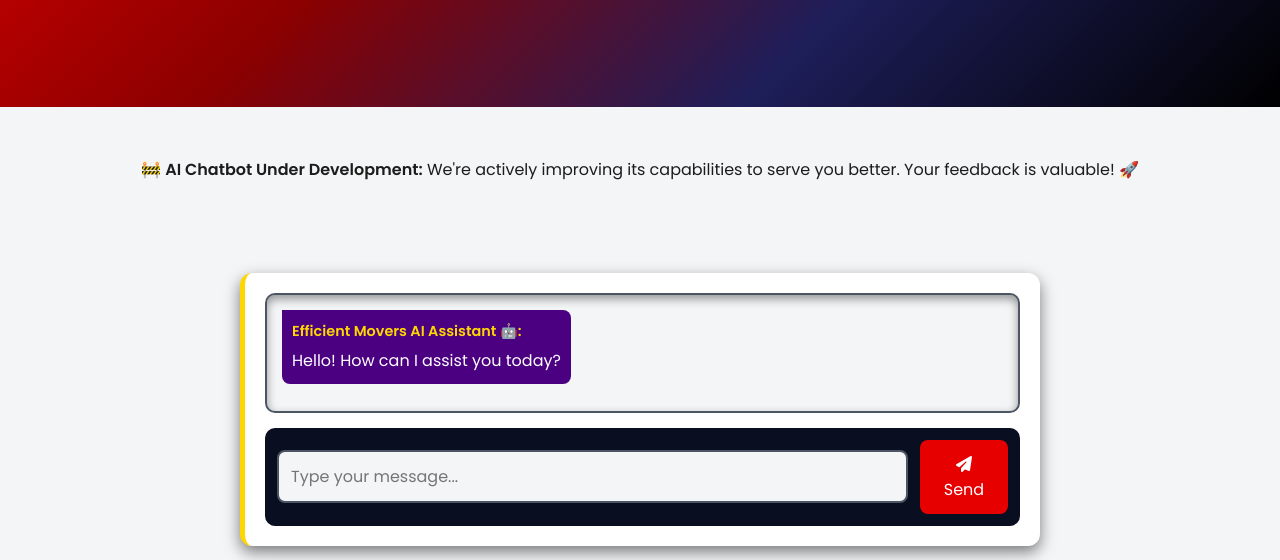
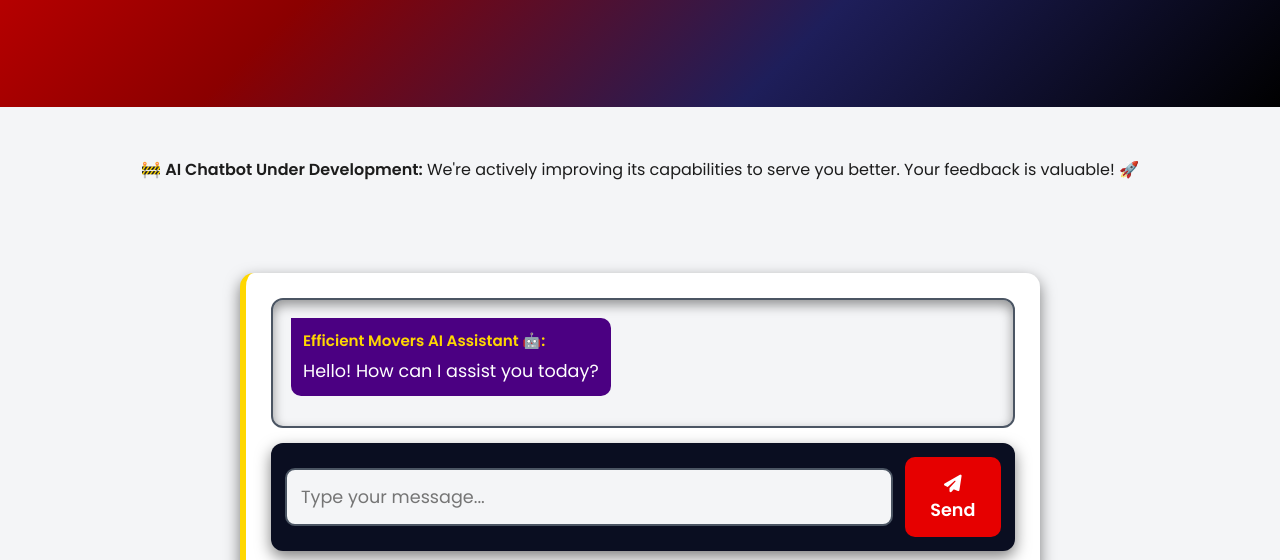
Before and after one commit to xtcedro/efm, a website with bundled scripts: page public/chatbot.html in a window 1280 px wide. Shown: the part 238-798 px from the top of the page. Built offline with nearby package versions, Linux system fonts and the light colour scheme; no server answers.

Commit message:
Update chatbot.css

```diff
--- a/public/assets/css/chatbot.css
+++ b/public/assets/css/chatbot.css
@@ -1,27 +1,44 @@
-/* ✅ Import Font */
+/* ✅ Import Elegant Font */
 @import url('https://fonts.googleapis.com/css2?family=Poppins:wght@300;400;600&display=swap');
 
-/* ✅ Chatbot General Styles */
+/* ✅ Chatbot Container */
 .chat-container {
     max-width: 800px;
     margin: 40px auto;
-    padding: 20px;
+    padding: 25px;
     background: var(--card-bg);
     box-shadow: var(--shadow);
-    border-radius: 12px;
-    border-left: 5px solid var(--secondary-color);
-    animation: fadeIn 1s ease-in-out;
+    border-radius: 14px;
+    border-left: 6px solid var(--secondary-color);
+    animation: fadeIn 0.8s ease-in-out;
+    transition: transform 0.3s ease-in-out;
+}
+
+.chat-container:hover {
+    transform: translateY(-5px);
 }
 
 /* ✅ Chat Box Styling */
 .chat-box {
-    max-height: 400px;
+    max-height: 450px;
     overflow-y: auto;
-    padding: 15px;
+    padding: 18px;
     background: var(--background-light);
-    border-radius: 10px;
+    border-radius: 12px;
     border: 2px solid var(--border-color);
-    box-shadow: inset 0 4px 10px var(--shadow-color);
+    box-shadow: inset 0 5px 12px var(--shadow-color);
+    scrollbar-width: thin;
+    scrollbar-color: var(--secondary-color) var(--background-light);
+}
+
+/* ✅ Scrollbar Customization */
+.chat-box::-webkit-scrollbar {
+    width: 8px;
+}
+
+.chat-box::-webkit-scrollbar-thumb {
+    background: var(--secondary-color);
+    border-radius: 8px;
 }
 
 /* ✅ Chat Messages */
@@ -29,10 +46,17 @@
     display: flex;
     flex-direction: column;
     margin-bottom: 12px;
-    padding: 10px;
-    border-radius: 8px;
+    padding: 12px;
+    border-radius: 10px;
     width: fit-content;
-    max-width: 80%;
+    max-width: 75%;
+    font-size: 1.1rem;
+    line-height: 1.5;
+    transition: transform 0.3s ease-in-out;
+}
+
+.chat-message:hover {
+    transform: scale(1.02);
 }
 
 /* ✅ User Messages */
@@ -42,6 +66,7 @@
     color: var(--text-light);
     border-top-right-radius: 0;
     text-align: left;
+    font-weight: 600;
 }
 
 /* ✅ Bot Messages */
@@ -51,13 +76,14 @@
     color: var(--text-light);
     border-top-left-radius: 0;
     text-align: left;
+    font-weight: 500;
 }
 
 /* ✅ Bot & User Labels */
 .user-label,
 .bot-label {
     font-weight: bold;
-    font-size: 0.9rem;
+    font-size: 0.95rem;
     margin-bottom: 5px;
     display: block;
 }
@@ -69,28 +95,30 @@
 /* ✅ Input Container */
 .input-container {
     display: flex;
-    padding: 12px;
+    padding: 14px;
     background: var(--background-dark);
-    border-radius: 10px;
+    border-radius: 12px;
     align-items: center;
     margin-top: 15px;
+    box-shadow: var(--shadow);
 }
 
 /* ✅ Input Field */
 #user-input {
     flex-grow: 1;
-    padding: 12px;
-    font-size: 1rem;
+    padding: 14px;
+    font-size: 1.1rem;
     border: 2px solid var(--border-color);
-    border-radius: 8px;
+    border-radius: 10px;
     background: var(--background-light);
     color: var(--text-dark);
-    transition: border 0.3s ease;
+    transition: border 0.3s ease, box-shadow 0.3s ease;
 }
 
 #user-input:focus {
-    border-color: var(--cta-color);
+    border-color: var(--secondary-color);
     outline: none;
+    box-shadow: 0 0 10px var(--secondary-color);
 }
 
 /* ✅ Send Button */
@@ -98,18 +126,20 @@
     background: var(--cta-color);
     color: var(--text-light);
     border: none;
-    padding: 12px 18px;
+    padding: 14px 20px;
     margin-left: 12px;
-    border-radius: 8px;
-    font-size: 1rem;
+    border-radius: 10px;
+    font-size: 1.1rem;
     cursor: pointer;
-    transition: background 0.3s ease, transform 0.2s ease;
+    font-weight: bold;
+    transition: background 0.3s ease, transform 0.2s ease, box-shadow 0.3s ease;
 }
 
 #send-btn:hover {
     background: var(--secondary-color);
     color: var(--text-dark);
     transform: scale(1.05);
+    box-shadow: 0 0 12px var(--secondary-color);
 }
 
 /* ✅ Chatbot Fade-In Animation */
@@ -128,7 +158,7 @@
 @media (max-width: 768px) {
     .chat-container {
         width: 95%;
-        padding: 15px;
+        padding: 18px;
     }
 
     .chat-box {
@@ -136,12 +166,12 @@
     }
 
     #user-input {
-        font-size: 0.9rem;
-        padding: 10px;
+        font-size: 1rem;
+        padding: 12px;
     }
 
     #send-btn {
-        font-size: 0.9rem;
-        padding: 10px 15px;
+        font-size: 1rem;
+        padding: 12px 18px;
     }
 }
```
